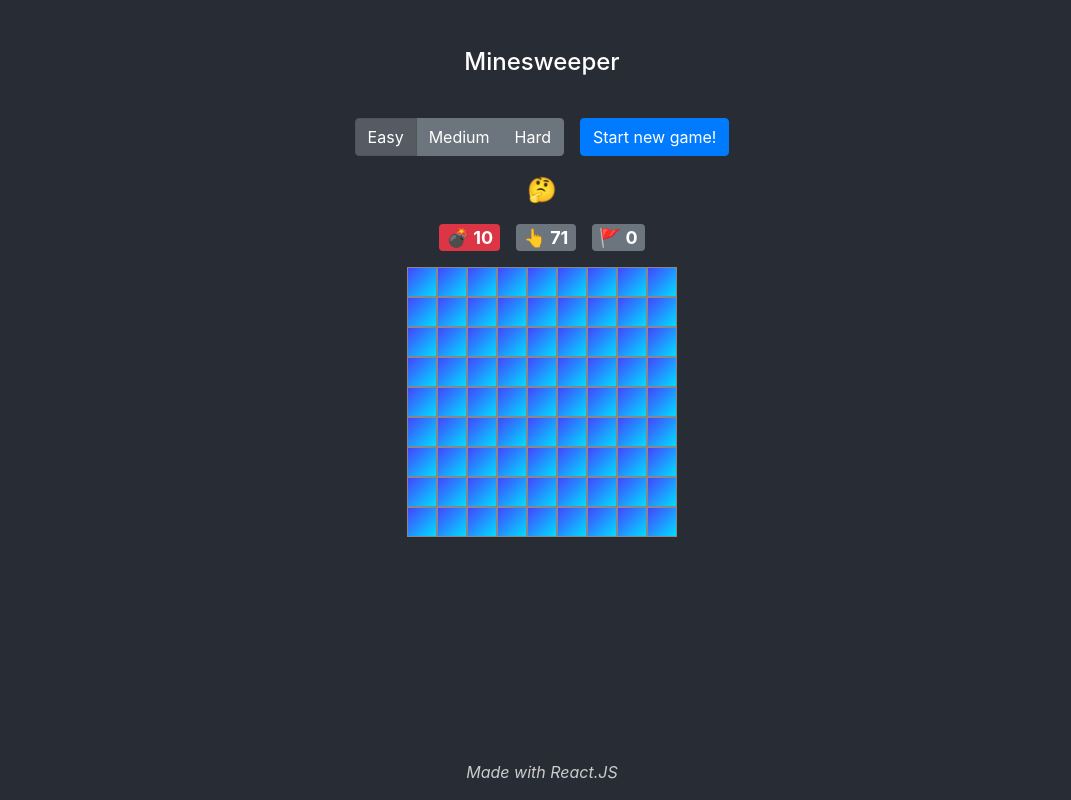
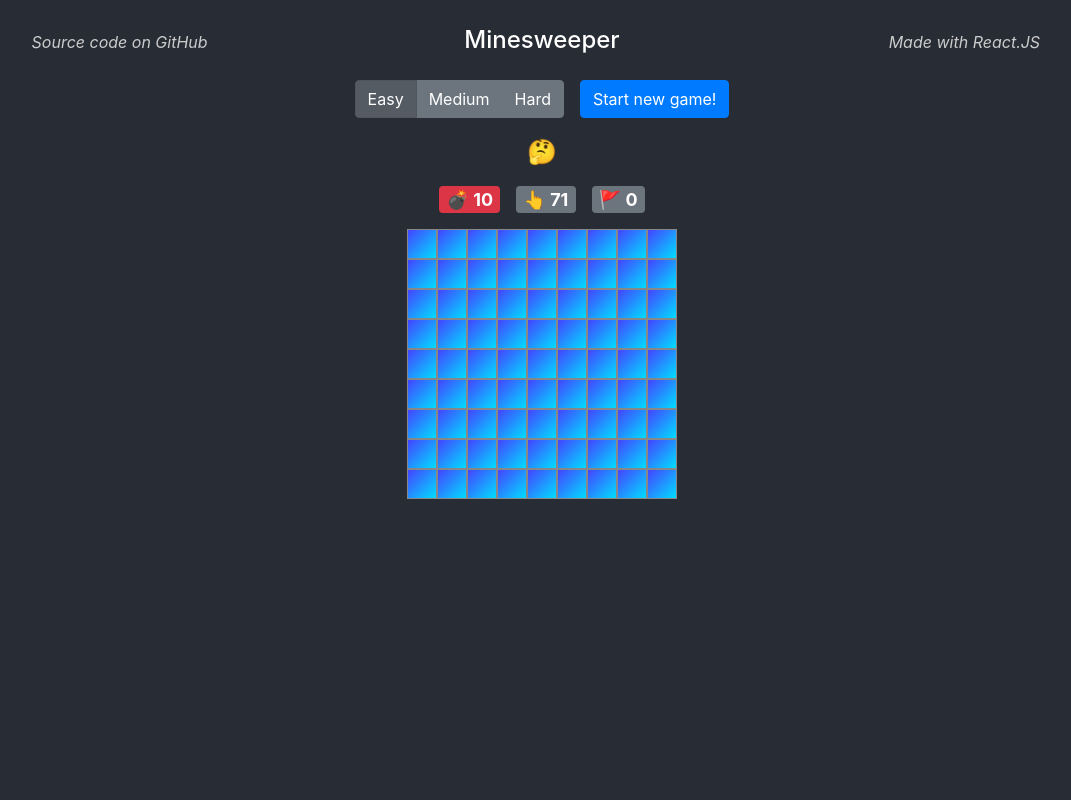
Before and after one commit to PeterGuntermann/minesweeper, a React (Create React App) app: page / in a window 1280 px wide. Shown: the whole page, without its empty margins (98-1169 px from the left). Built offline with nearby package versions, Linux system fonts and the light colour scheme.

Commit message:
New layout for header and footer

```diff
--- a/src/App.js
+++ b/src/App.js
@@ -7,14 +7,25 @@ function App() {
         <>
             <div className="App">
                 <header>
-                    <h1>Minesweeper</h1>
+                    <section className="left">
+                        <a
+                            href="https://github.com/PeterGuntermann/minesweeper"
+                            target="blank"
+                        >
+                            Source code on GitHub
+                        </a>
+                    </section>
+                    <section className="center">
+                        <h1>Minesweeper</h1>
+                    </section>
+                    <section className="right">
+                        <a href="https://reactjs.org/" target="blank">
+                            Made with React.JS
+                        </a>
+                    </section>
                 </header>
 
                 <Minesweeper />
-
-                <footer>
-                    <p>Made with React.JS</p>
-                </footer>
             </div>
         </>
     );
--- a/src/styles/App.scss
+++ b/src/styles/App.scss
@@ -2,20 +2,34 @@
     text-align: center;
     background-color: #282c34;
     min-height: 100vh;
-    display: flex;
-    flex-direction: column;
-    justify-content: space-between;
     font-size: 1.5rem;
     color: white;
 }
 
-header h1 {
-    margin-top: 3rem;
-    font-size: 1.5rem;
+header {
+    height: 5rem;
+    display: flex;
+    justify-content: center;
+    align-items: center;
+
+    section {
+        width: 33%;
+    }
+
+    a {
+        font-size: 1rem;
+        color: #ccc;
+        font-style: italic;
+        transition: color 0.2s;
+
+        &:hover {
+            color: #007bff;
+            text-decoration: none;
+        }
+    }
+
+    .center h1 {
+        font-size: 1.5rem;
+        margin: 0;
+    }
 }
-
-footer {
-    font-size: 1rem;
-    color: #ccc;
-    font-style: italic;
-}
```
